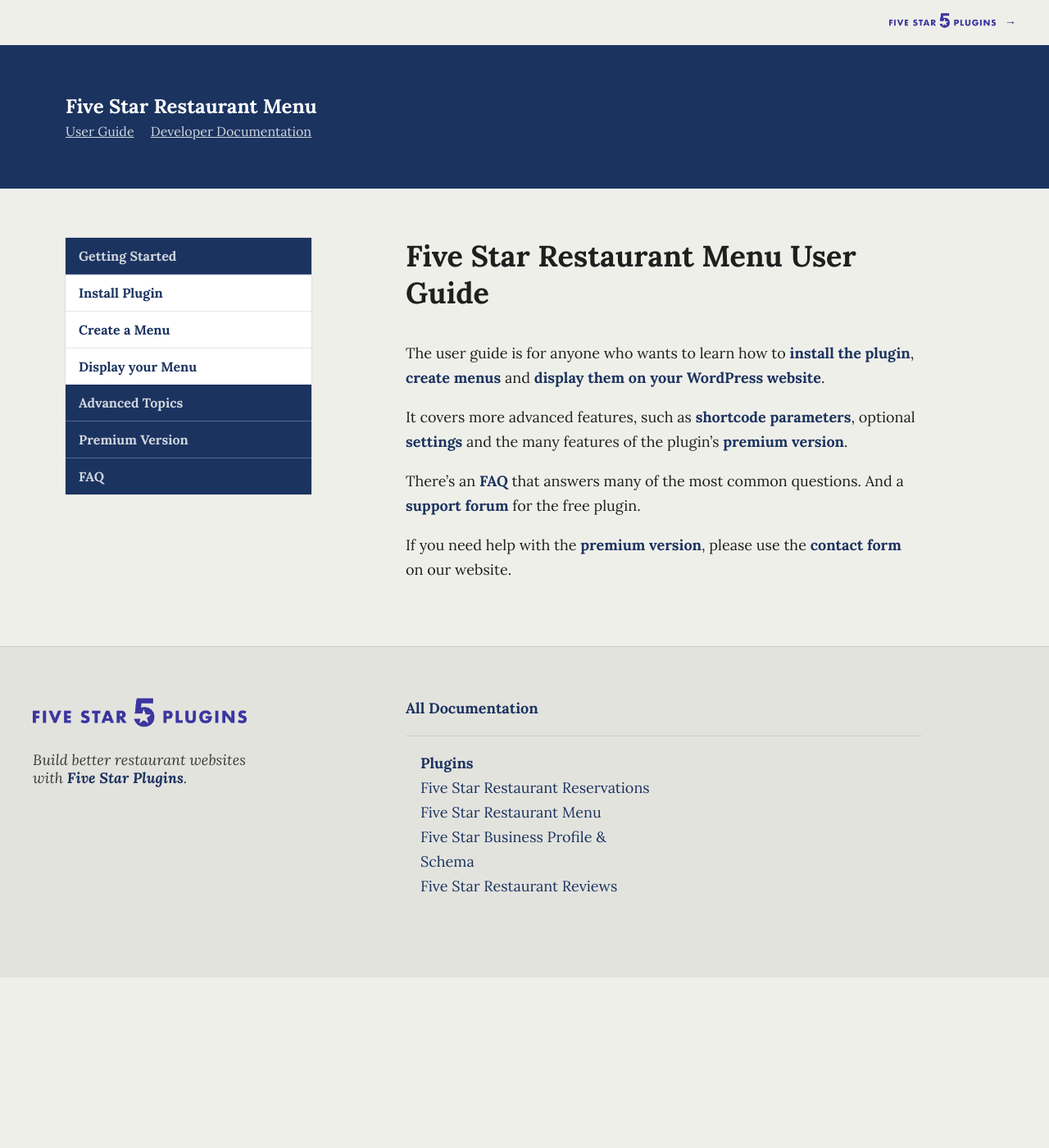
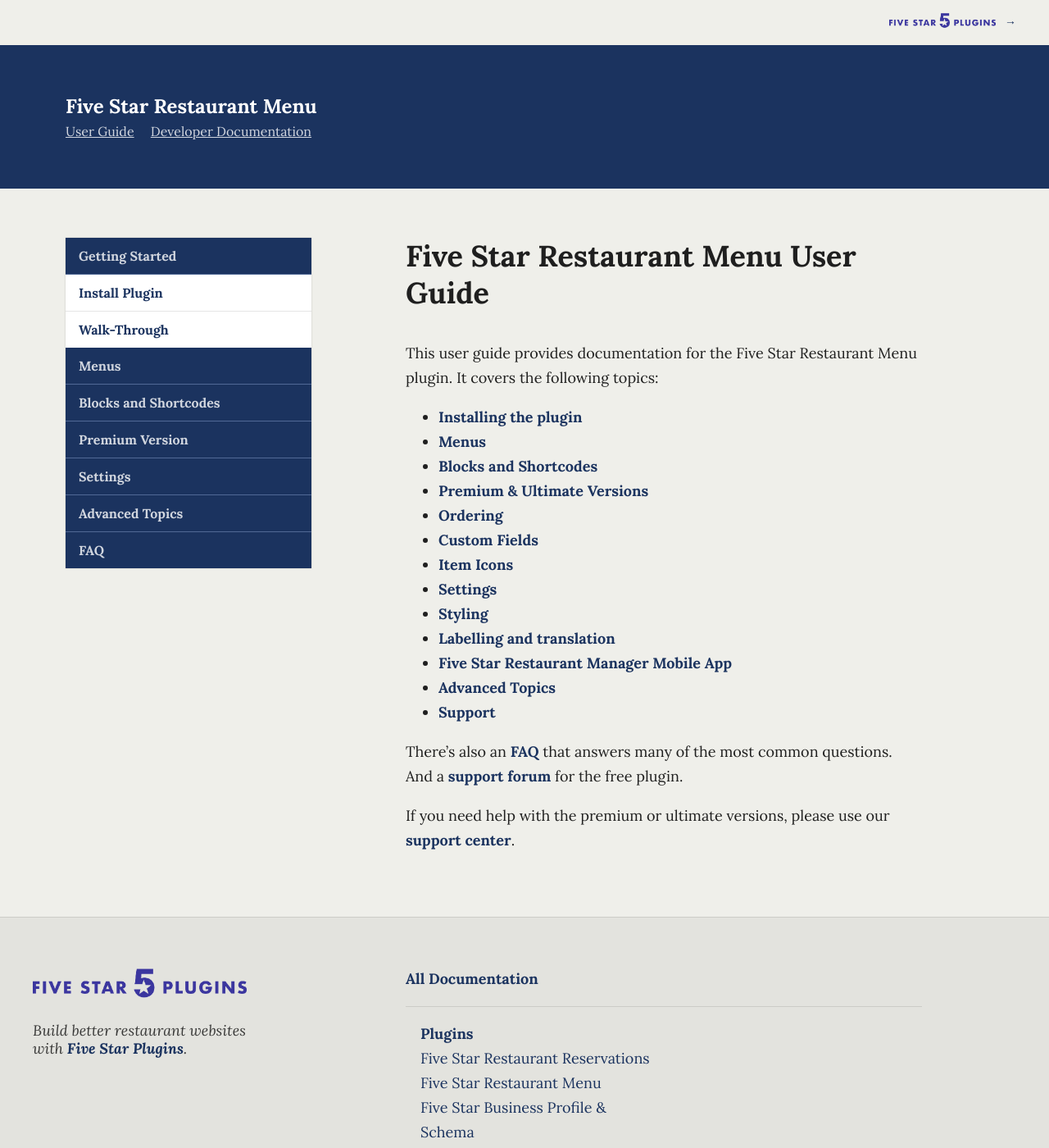
Before and after one commit to fivestarplugins/fivestarplugins.github.io, a Jekyll site: the page built from plugins/food-and-drink-menu/user/index.md, in a window 1280 px wide and 1400 px high. Shown: the whole window at 82% size. Built offline with Jekyll 4.4.1, drawn with Linux system fonts in a browser that asks for light colours.

Commit message:
Rearranging sidebar, sections and pages for the menu plugin now with existing content. Adding walk-through information for reservations and menu plugins.

```diff
--- a/plugins/food-and-drink-menu/user/index.md
+++ b/plugins/food-and-drink-menu/user/index.md
@@ -4,10 +4,23 @@
 menu: user
 title: Five Star Restaurant Menu User Guide
 ---
-The user guide is for anyone who wants to learn how to [install the  plugin](getting-started/install), [create menus](getting-started/create-menu) and [display them on your WordPress website](getting-started/display-menu).
 
-It covers more advanced features, such as [shortcode parameters](advanced/shortcodes), optional [settings](advanced/settings) and the many features of the plugin's [premium version](pro).
+This user guide provides documentation for the Five Star Restaurant Menu plugin. It covers the following topics:
 
-There's an [FAQ](faq) that answers many of the most common questions. And a [support forum](http://wordpress.org/support/plugin/food-and-drink-menu) for the free plugin.
+- [Installing the plugin](getting-started/install)
+- [Menus](menus)
+- [Blocks and Shortcodes](blocks-shortcodes)
+- [Premium & Ultimate Versions](premium)
+- [Ordering](ordering)
+- [Custom Fields](custom-fields)
+- [Item Icons](multiple-locations)
+- [Settings](settings)
+- [Styling](styling)
+- [Labelling and translation](labelling)
+- [Five Star Restaurant Manager Mobile App](fsrm)
+- [Advanced Topics](advanced)
+- [Support](support)
 
-If you need help with the [premium version](pro), please use the [contact form](https://www.fivestarplugins.com/support-center/) on our website.
+There's also an [FAQ](faq) that answers many of the most common questions. And a [support forum](https://wordpress.org/support/plugin/food-and-drink-menu) for the free plugin.
+
+If you need help with the premium or ultimate versions, please use our [support center](https://www.fivestarplugins.com/support-center/).
```
Also changed, not shown: _data/food-and-drink-menu.yml (+45 -30 lines), plugins/food-and-drink-menu/user/getting-started/install.md (+1 -1 lines), plugins/food-and-drink-menu/user/getting-started/setup.md (added, +33 -0 lines), plugins/food-and-drink-menu/user/menus/index.md (added, +37 -0 lines), plugins/restaurant-reservations/user/getting-started/setup.md (+19 -7 lines), plugins/restaurant-reservations/user/index.md (+18 -3 lines), img/food-and-drink-menu/fdm-walkthrough.png (added), img/restaurant-reservations/rtb-walkthrough.png (added), plugins/food-and-drink-menu/user/blocks-shortcodes/shortcodes.md (renamed from plugins/food-and-drink-menu/user/advanced/shortcodes.md), plugins/food-and-drink-menu/user/menus/create-menu.md (renamed from plugins/food-and-drink-menu/user/getting-started/create-menu.md), plugins/food-and-drink-menu/user/menus/discounted-prices.md (renamed from plugins/food-and-drink-menu/user/pro/discounted-prices.md), plugins/food-and-drink-menu/user/menus/display-menu.md (renamed from plugins/food-and-drink-menu/user/getting-started/display-menu.md), plugins/food-and-drink-menu/user/menus/quick-price-edit.md (renamed from plugins/food-and-drink-menu/user/advanced/quick-price-edit.md), plugins/food-and-drink-menu/user/menus/sources.md (renamed from plugins/food-and-drink-menu/user/pro/sources.md), 5 more files.
